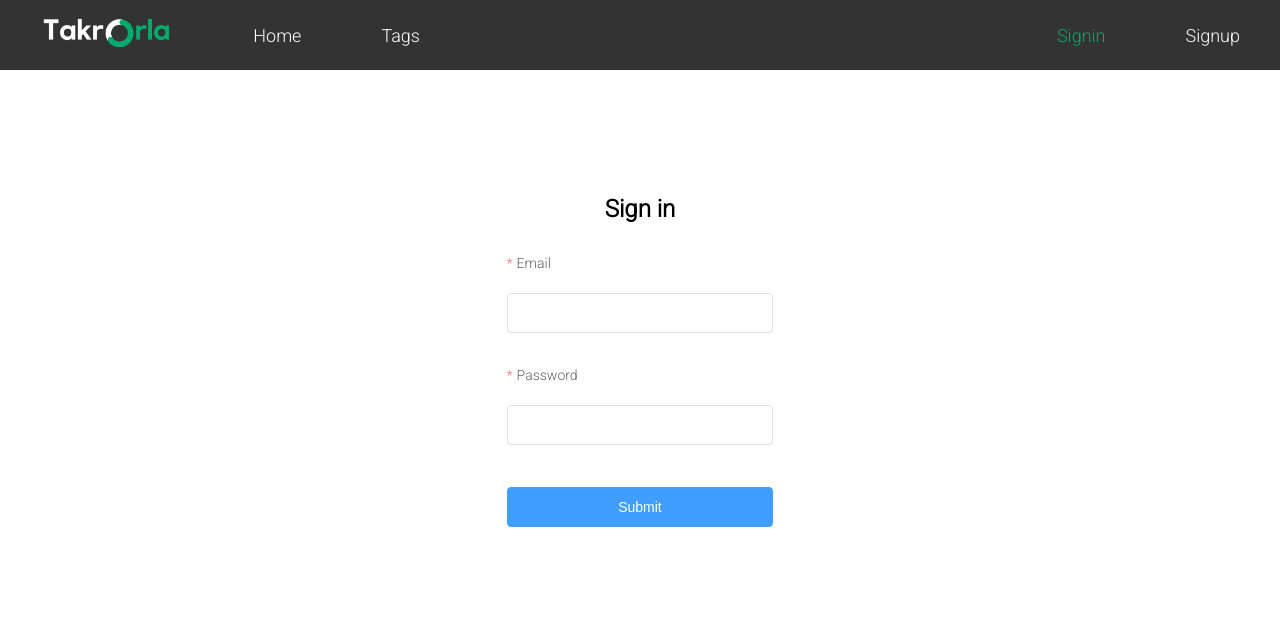
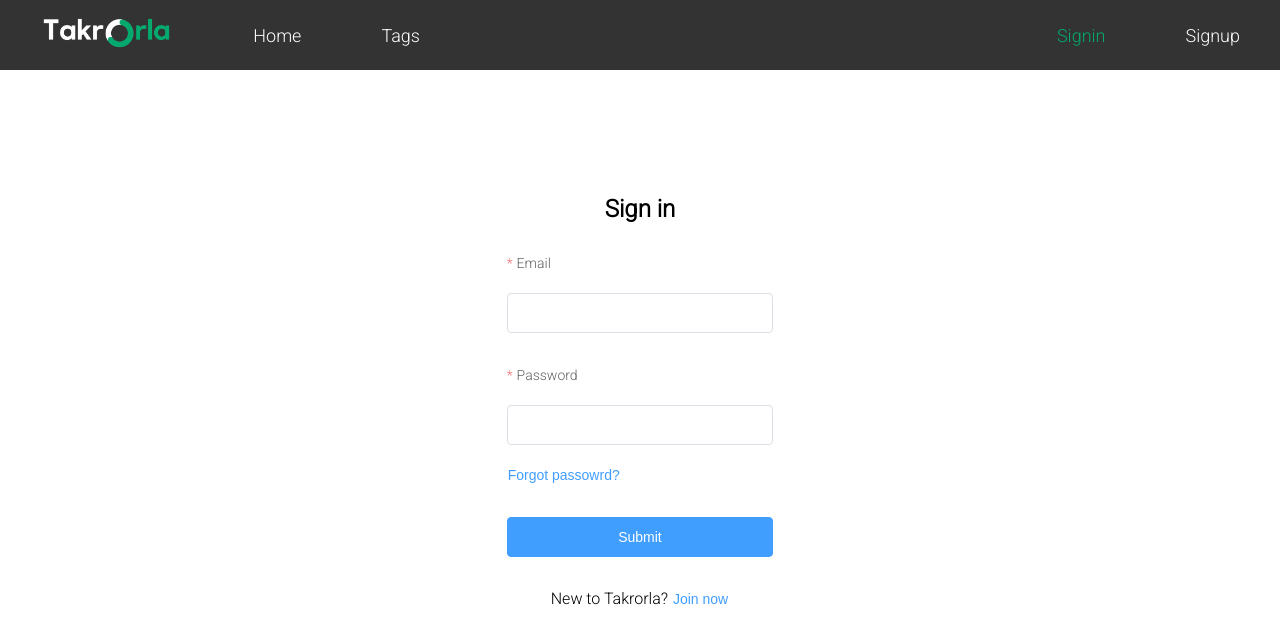
Before and after one commit to Mamadaliyev/wordsite-client, a Vue app: page /sign-in in a window 1280 px wide. Shown: the top 644 px of the page. Built offline with nearby package versions, Linux system fonts and the light colour scheme; no server answers.

Commit message:
email sent ui added

```diff
--- a/src/router/index.js
+++ b/src/router/index.js
@@ -3,7 +3,8 @@ import VueRouter from "vue-router";
 import HomeView from "../views/HomeView.vue";
 import SigninView from "../views/auth/SigninView.vue";
 import SignupView from "../views/auth/SignupView.vue";
-import VerifyView from "../views/auth/VerifyView.vue";
+import VerifyView from "../views/auth/VerifyEmailView.vue";
+import EmailSentView from "../views/auth/EmailSentView.vue";
 import ProfileView from "../views/ProfileView.vue";
 import MyWordsView from "../views/words/MyWordsView.vue";
 import Tags from "../views/TagsView.vue";
@@ -36,6 +37,14 @@ const routes = [
     path: "/sign-up",
     name: "sign-up",
     component: SignupView,
+    meta: {
+      requiresAuth: false,
+    },
+  },
+  {
+    path: "/email-sent",
+    name: "email-sent",
+    component: EmailSentView,
     meta: {
       requiresAuth: false,
     },
--- /dev/null
+++ b/src/views/auth/EmailSentView.vue
@@ -0,0 +1,31 @@
+<template>
+  <div class="sent-email">
+    <img src="@/assets/sent.png" alt="" />
+    <span>Check your email & click the link to activate your account</span>
+    <el-button class="button" @click="$router.push('/')">Go Home</el-button>
+  </div>
+</template>
+
+<script>
+export default {};
+</script>
+
+<style scoped lang="scss">
+.sent-email {
+  margin-top: 50px;
+  display: flex;
+  justify-content: center;
+  align-items: center;
+  flex-direction: column;
+  img {
+    height: 150px;
+  }
+  span {
+    margin-top: 20px;
+    font-size: 20px;
+  }
+  .button {
+    margin-top: 30px;
+  }
+}
+</style>
--- a/src/views/auth/SigninView.vue
+++ b/src/views/auth/SigninView.vue
@@ -28,10 +28,13 @@
               v-model="formData.password"
               autocomplete="on"
             ></el-input>
+            <el-button class="forgot-text" type="text"
+              >Forgot passowrd?</el-button
+            >
           </el-form-item>
           <el-form-item>
             <el-button
-              style="width: 100%; margin-top: 20px"
+              style="width: 100%"
               type="primary"
               native-type="submit"
               @click="submitForm('formData')"
@@ -39,6 +42,12 @@
             >
           </el-form-item>
         </el-form>
+        <p class="join-text">
+          New to Takrorla?
+          <el-button @click="$router.push({ name: 'sign-up' })" type="text"
+            >Join now</el-button
+          >
+        </p>
       </el-col>
     </el-row>
   </div>
@@ -106,5 +115,11 @@ export default {
   display: flex;
   justify-content: center;
   align-items: center;
+  .forgot-text {
+    margin-top: 10px;
+  }
+  .join-text {
+    text-align: center;
+  }
 }
 </style>
--- a/src/views/auth/SignupView.vue
+++ b/src/views/auth/SignupView.vue
@@ -1,6 +1,6 @@
 <template>
   <div>
-    <el-row class="sign-in">
+    <el-row class="sign-up">
       <el-col :span="6">
         <div style="text-align: center">
           <h2>Sign up</h2>
@@ -53,6 +53,12 @@
             >
           </el-form-item>
         </el-form>
+        <p class="footer">
+          If you already have an account?
+          <el-button type="text" @click="$router.push({ name: 'sign-in' })"
+            >Sign in</el-button
+          >
+        </p>
       </el-col>
     </el-row>
   </div>
@@ -121,7 +127,7 @@ export default {
           try {
             const payload = { ...this.formData };
             await userApi.register(payload);
-            this.$router.push({ name: "sign-in" });
+            this.$router.push({ name: "email-sent" });
           } catch (e) {
             console.log(e);
           }
@@ -138,10 +144,13 @@ export default {
 </script>
 
 <style scoped lang="scss">
-.sign-in {
+.sign-up {
   margin-top: 80px;
   display: flex;
   justify-content: center;
   align-items: center;
+  .footer {
+    text-align: center;
+  }
 }
 </style>
--- a/src/views/auth/VerifyView.vue
+++ b/src/views/auth/VerifyEmailView.vue
@@ -70,7 +70,7 @@ export default {
   flex-direction: column;
   .img {
     img {
-      height: 50px;
+      height: 60px;
     }
   }
   .text {
```
Also changed, not shown: src/assets/sent.png (added).
